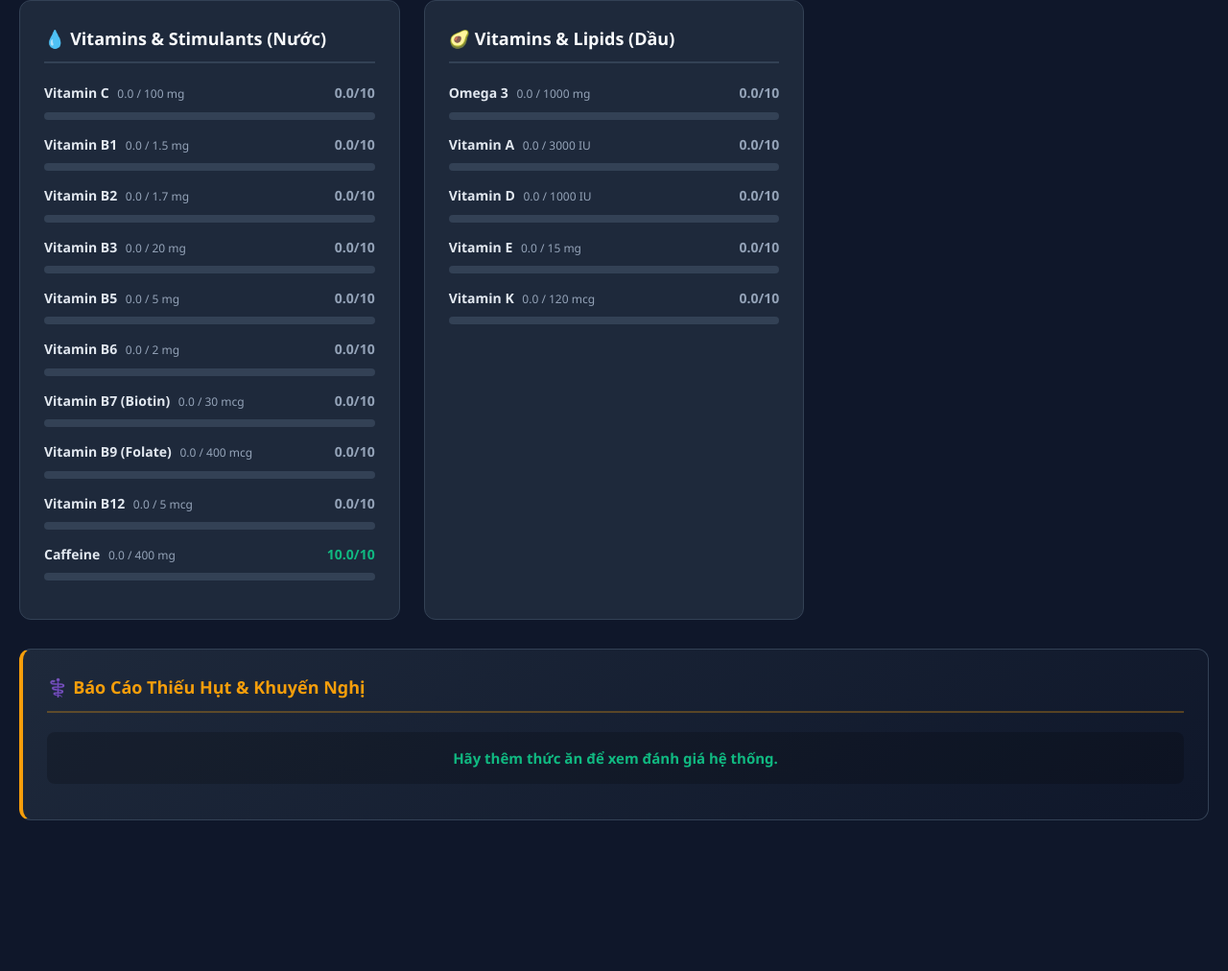
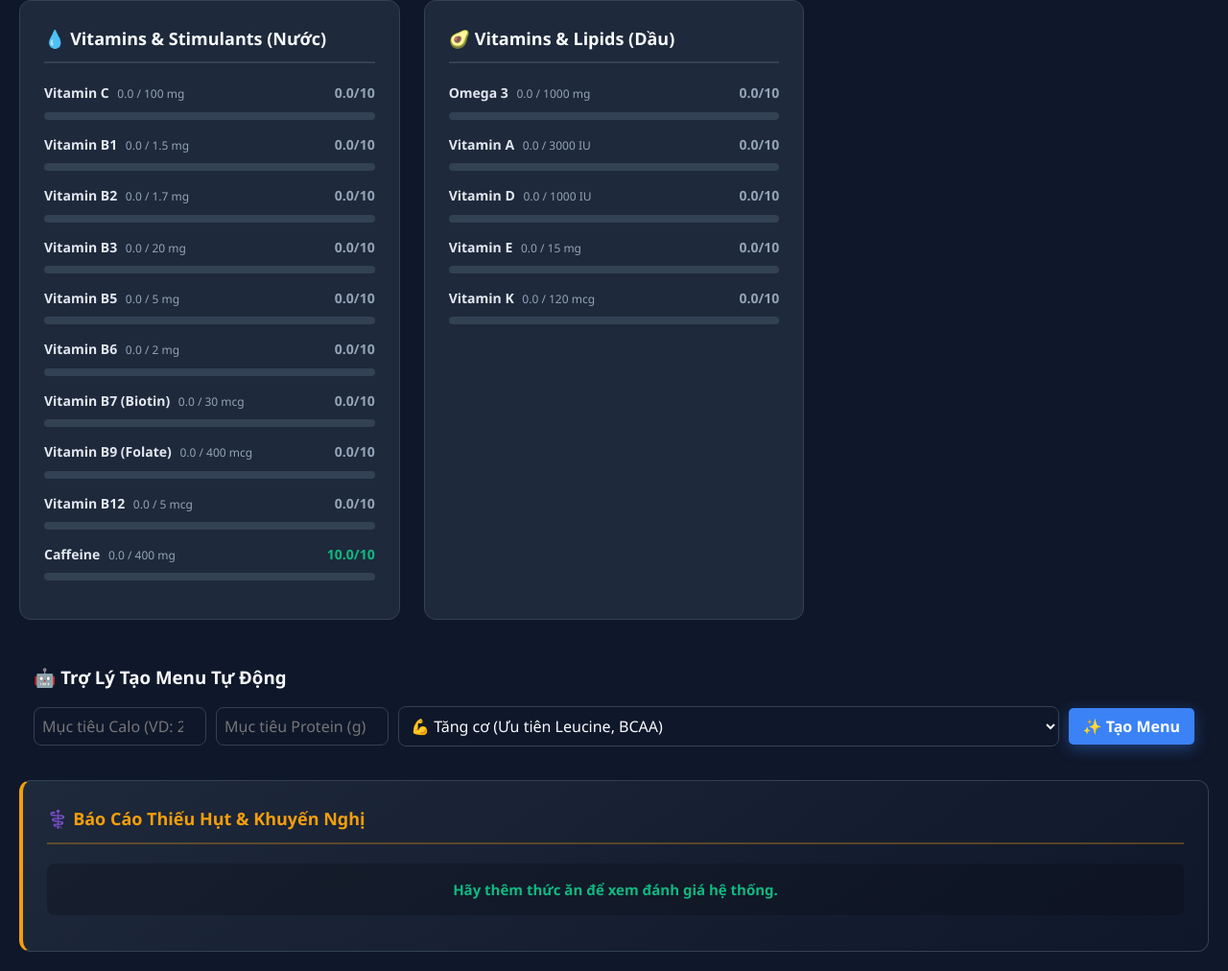
Before and after one commit to 2054122009dung-cloud/nutrifactor, a plain HTML site: page nutricalc.html in a window 1280 px wide. Shown: the part 1109-2121 px from the top of the page at 96% size. Before the commit the page ends 1984 px from the top, so only its background shows below. Drawn offline with Linux system fonts and the light colour scheme.

Commit message:
Update nutricalc.html

```diff
--- a/nutricalc.html
+++ b/nutricalc.html
@@ -293,7 +293,24 @@
         <div class="panel" id="panelVitWater"></div>
         <div class="panel" id="panelVitFat"></div>
     </div>
+<div class="auto-menu-panel" style="background: var(--bg-panel); padding: 15px; border-radius: 8px; margin-bottom: 20px;">
+    <h3>🤖 Trợ Lý Tạo Menu Tự Động</h3>
+    <div style="display: flex; gap: 10px; flex-wrap: wrap; align-items: center; margin-top: 10px;">
+        <input type="number" id="targetCal" placeholder="Mục tiêu Calo (VD: 2000)" style="padding: 8px; width: 180px;">
+        <input type="number" id="targetPro" placeholder="Mục tiêu Protein (g) (VD: 150)" style="padding: 8px; width: 180px;">
 
+        <select id="menuGoal" style="padding: 8px;">
+            <option value="muscle">💪 Tăng cơ (Ưu tiên Leucine, BCAA)</option>
+            <option value="strength">🏋️ Sức mạnh & Sức bền (Creatine, Carbs)</option>
+            <option value="energy">🧠 Năng lượng & Trí não (Omega 3, B12, Caffeine)</option>
+            <option value="height">🦴 Tăng chiều cao (Canxi, Vit D, Phốt pho)</option>
+        </select>
+
+        <button onclick="generateAutoMenu()" style="padding: 8px 15px; background: var(--primary); color: white; border: none; border-radius: 5px; cursor: pointer;">
+            ✨ Tạo Menu
+        </button>
+    </div>
+</div>
     <div class="panel evaluation-panel" id="panelEvaluation">
         <h2>⚕️ Báo Cáo Thiếu Hụt & Khuyến Nghị</h2>
         <ul class="eval-list" id="evalList">
@@ -663,6 +680,104 @@ const db = {
     initFoodOptions();
     // Gọi hàm update UI lần đầu để render khung dữ liệu
     updateUI();
+    // Hàm tự động thiết kế menu
+function generateAutoMenu() {
+    const targetCal = parseFloat(document.getElementById('targetCal').value);
+    const targetPro = parseFloat(document.getElementById('targetPro').value);
+    const goal = document.getElementById('menuGoal').value;
+
+    if (!targetCal || !targetPro) {
+        alert('Vui lòng nhập đầy đủ Mục tiêu Calo và Protein!');
+        return;
+    }
+
+    // Xóa menu hiện tại
+    currentMeal = [];
+
+    // 1. Cấu hình trọng số (Weight Scoring) cho từng mục tiêu dựa vào NUTRIENT_INDEX
+    // Điểm số càng cao, thuật toán càng ưu tiên nhặt thực phẩm đó vào menu
+    const goalWeights = {
+        'strength': { 3: 10, 1: 5, 37: 2, 29: 1 }, // Ưu tiên: Creatine (3), Protein (1), Carbs (37), Natri (29)
+        'energy': { 40: 10, 21: 10, 41: 5, 31: 2 }, // Ưu tiên: Omega 3 (40), Vit B12 (21), Caffeine (41), Sắt (31)
+        'height': { 26: 10, 23: 10, 30: 5, 1: 3 },  // Ưu tiên: Canxi (26), Vit D (23), Phốt pho (30), Protein (1)
+        'muscle': { 4: 10, 5: 5, 6: 5, 1: 5 }       // Ưu tiên: Leucine (4), Isoleucine (5), Valine (6), Protein (1)
+    }[goal] || { 1: 1 };
+
+    // 2. Chấm điểm toàn bộ thực phẩm trong DB
+    let foods = Object.keys(db).map(key => {
+        let score = 0;
+        for (let idx in goalWeights) {
+            // Nhân hàm lượng chất (trên 100g) với trọng số mục tiêu
+            score += (db[key].data[idx] || 0) * goalWeights[idx];
+        }
+        return {
+            key: key,
+            score: score,
+            cal: db[key].data[0],
+            pro: db[key].data[1]
+        };
+    });
+
+    // 3. Sắp xếp thực phẩm theo điểm từ cao xuống thấp
+    foods.sort((a, b) => b.score - a.score);
+
+    let currentSumCal = 0;
+    let currentSumPro = 0;
+
+    // Lấy top 6 thực phẩm tốt nhất phù hợp với mục tiêu để không làm menu quá lộn xộn
+    let topFoods = foods.slice(0, 6);
+
+    // Hàm tiện ích để thêm/cộng dồn khối lượng món ăn vào currentMeal
+    const addPortion = (foodKey, weight) => {
+        if(weight <= 0) return;
+        let existing = currentMeal.find(i => i.key === foodKey);
+        if (existing) {
+            existing.weight += weight;
+        } else {
+            currentMeal.push({ id: Date.now() + Math.random(), key: foodKey, weight: weight });
+        }
+    };
+
+    // BƯỚC A: Ưu tiên lấp đầy Protein bằng các thực phẩm Top đầu
+    for (let food of topFoods) {
+        if (currentSumPro >= targetPro) break;
+        if (food.pro <= 0) continue; // Bỏ qua thực phẩm không có protein ở bước này
+
+        // Tính khối lượng cần thiết để đạt Target Protein
+        let neededGrams = ((targetPro - currentSumPro) / food.pro) * 100;
+
+        // Giới hạn ăn tối đa 300g cho 1 món để tránh ngán, và bo tròn bội số 50g cho thực tế
+        let addGrams = Math.min(neededGrams, 300);
+        addGrams = Math.ceil(addGrams / 50) * 50;
+
+        addPortion(food.key, addGrams);
+        currentSumPro += (food.pro * addGrams) / 100;
+        currentSumCal += (food.cal * addGrams) / 100;
+    }
+
+    // BƯỚC B: Nếu vẫn chưa đủ Calo, tìm thực phẩm giàu Calo nhất để bù đắp
+    if (currentSumCal < targetCal) {
+        let highCalFoods = [...foods].sort((a, b) => b.cal - a.cal);
+
+        for (let food of highCalFoods) {
+            if (currentSumCal >= targetCal) break;
+            if (food.cal <= 0) continue;
+
+            let neededGrams = ((targetCal - currentSumCal) / food.cal) * 100;
+
+            // Với chất béo/calo cao, giới hạn nạp tối đa 100g, bo tròn bội số 10g
+            let addGrams = Math.min(neededGrams, 100);
+            addGrams = Math.ceil(addGrams / 10) * 10;
+
+            addPortion(food.key, addGrams);
+            currentSumPro += (food.pro * addGrams) / 100;
+            currentSumCal += (food.cal * addGrams) / 100;
+        }
+    }
+
+    // 4. Render lại giao diện và chạy các logic đánh giá của bạn
+    updateUI();
+}
 </script>
 </body>
 </html>
```
